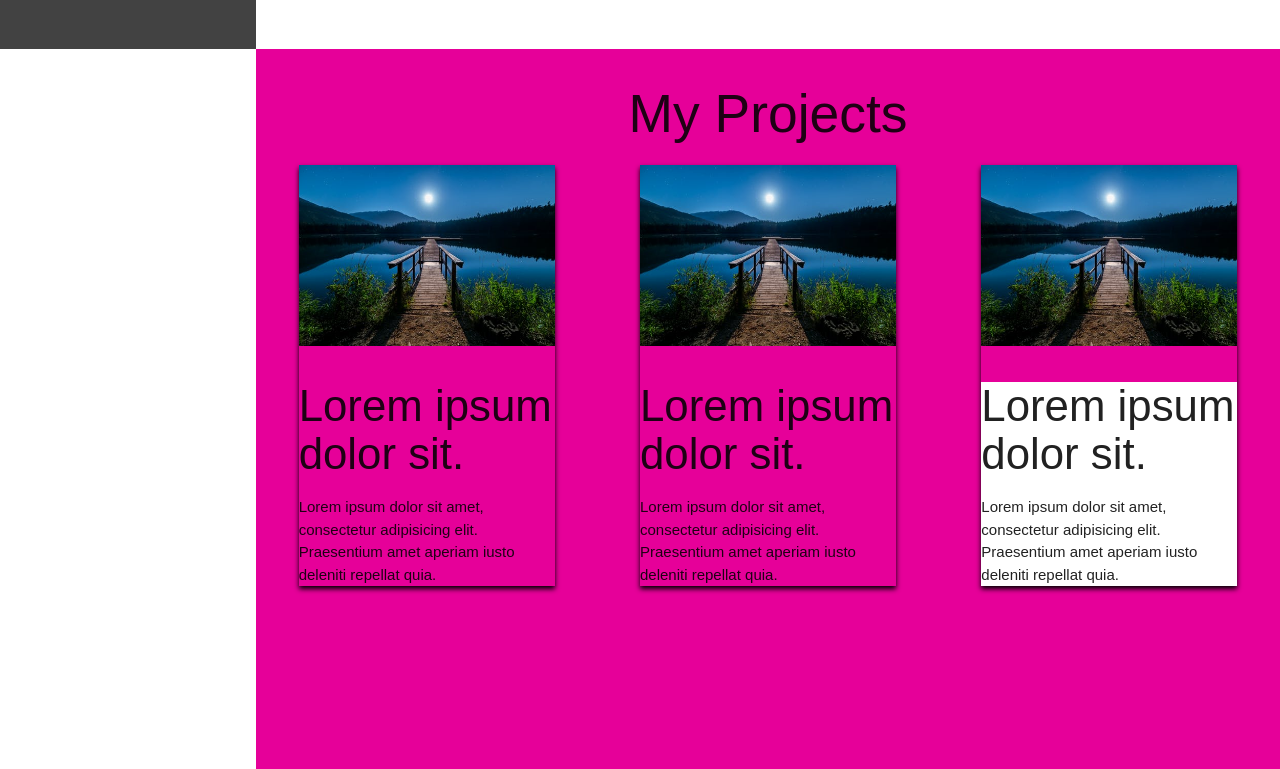
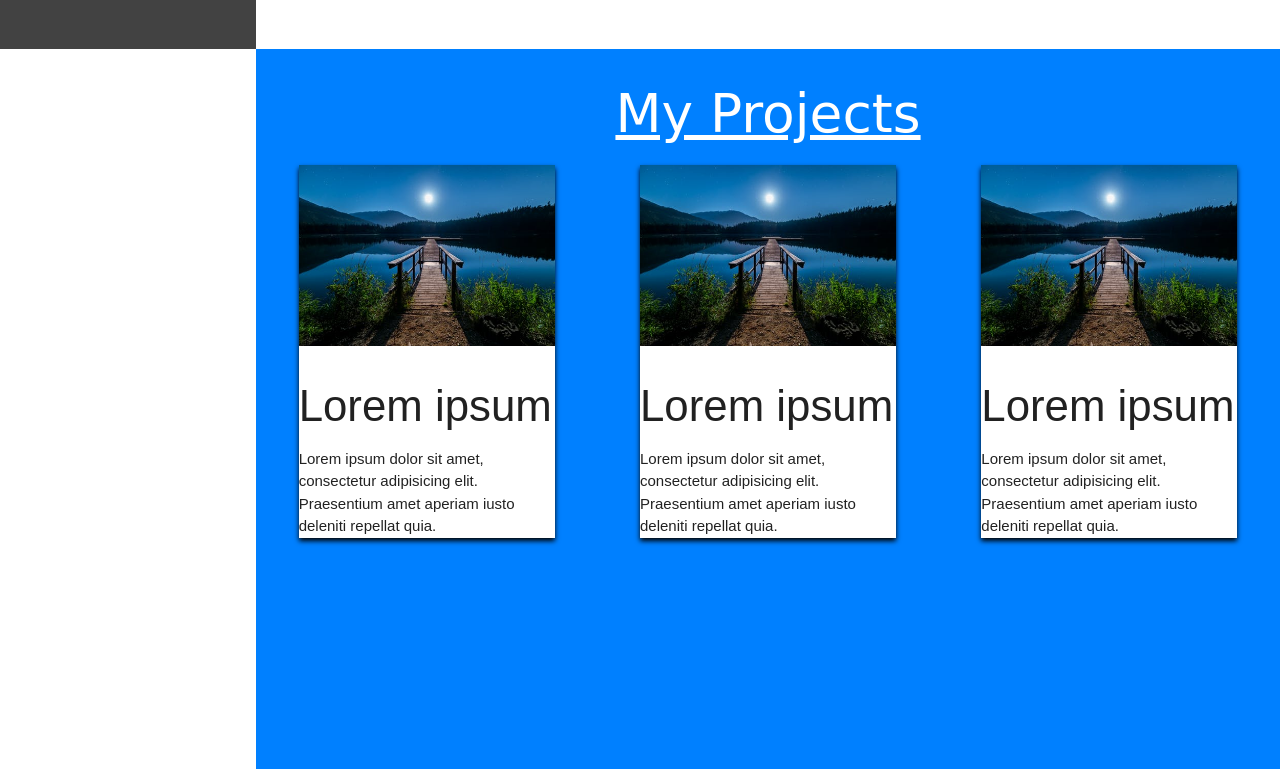
Before and after one commit to Leletungalo/myPortfolio, a plain HTML site: page public/index.html in a window 1280 px wide. Shown: the part 751-1520 px from the top of the page. Drawn offline with nearby package versions, Linux system fonts and the light colour scheme.

Commit message:
fixed projects

```diff
--- a/public/CSS/stayle.css
+++ b/public/CSS/stayle.css
@@ -80,25 +80,30 @@ main{
 
 /*Project*/
 
+.subHeading{
+    color: white;
+    font-family: cursive;
+    text-decoration: underline;
+}
+
 #projects{
     height: 90vh;
-    background-color: rgb(230, 0, 153);
+    background-color: rgb(0, 128, 255);
 }
 
 .projectDisplay{
+
     display: flex;
     justify-content: space-around;
+
 }
 
 .con{
     width: 25%;
     box-shadow: 0 3px 5px black;
+    background-color: white;
 }
 
 .con .projectImage{
     width: 100%;
 }
-
-.con .projectInfo{
-    background-color: white;
-}
--- a/public/index.html
+++ b/public/index.html
@@ -35,33 +35,37 @@
             <a href="#contact" class="hoverable">Contact</a>
         </section>
         <section  id="projects">
-            <h2 class="center-align">My Projects</h2>
+            <h2 class="center-align subHeading">My Projects</h2>
             <div class="projectDisplay">
                 <div class="con">
                     <img src="./images/photo.jpeg" alt="" class="projectImage">
+                    <div class="projectInfo">
                         <h3 class="projectHeading">
-                        Lorem ipsum dolor sit.
+                            Lorem ipsum
                         </h3>
                         <p class="projectDiscription">
                             Lorem ipsum dolor sit amet, consectetur adipisicing elit. Praesentium amet aperiam iusto deleniti repellat quia.
                         </p>
                     </div>
-
-                <div class="con">
-                    <img src="./images/photo.jpeg" alt="" class="projectImage">
-                    <h3 class="projectHeading">
-                        Lorem ipsum dolor sit.
-                    </h3>
-                    <p class="projectDiscription">
-                        Lorem ipsum dolor sit amet, consectetur adipisicing elit. Praesentium amet aperiam iusto deleniti repellat quia.
-                    </p>
                 </div>
 
                 <div class="con">
                     <img src="./images/photo.jpeg" alt="" class="projectImage">
                     <div class="projectInfo">
                         <h3 class="projectHeading">
-                            Lorem ipsum dolor sit.
+                            Lorem ipsum
+                        </h3>
+                        <p class="projectDiscription">
+                            Lorem ipsum dolor sit amet, consectetur adipisicing elit. Praesentium amet aperiam iusto deleniti repellat quia.
+                        </p>
+                    </div>
+                </div>
+
+                <div class="con">
+                    <img src="./images/photo.jpeg" alt="" class="projectImage">
+                    <div class="projectInfo">
+                        <h3 class="projectHeading">
+                            Lorem ipsum
                         </h3>
                         <p class="projectDiscription">
                             Lorem ipsum dolor sit amet, consectetur adipisicing elit. Praesentium amet aperiam iusto deleniti repellat quia.
```
Lines whose indentation alone changed are shown as unchanged.
